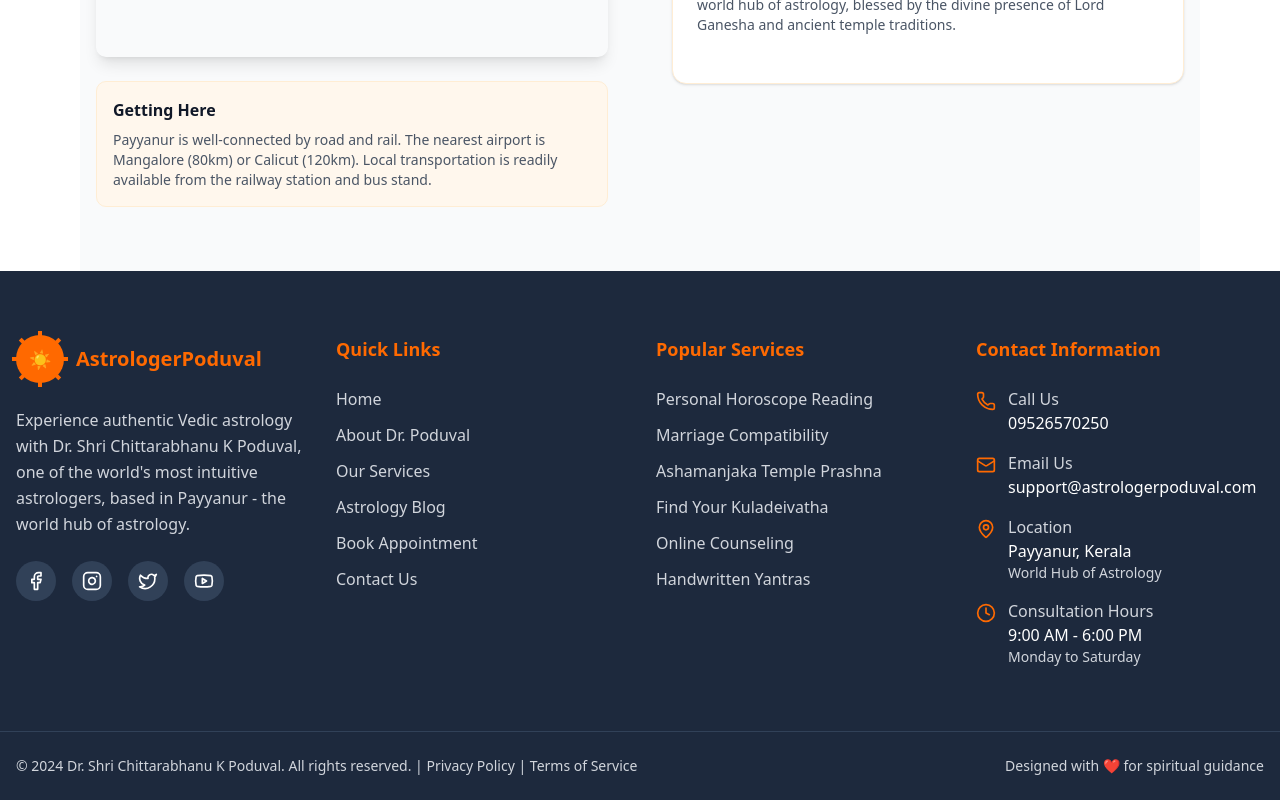
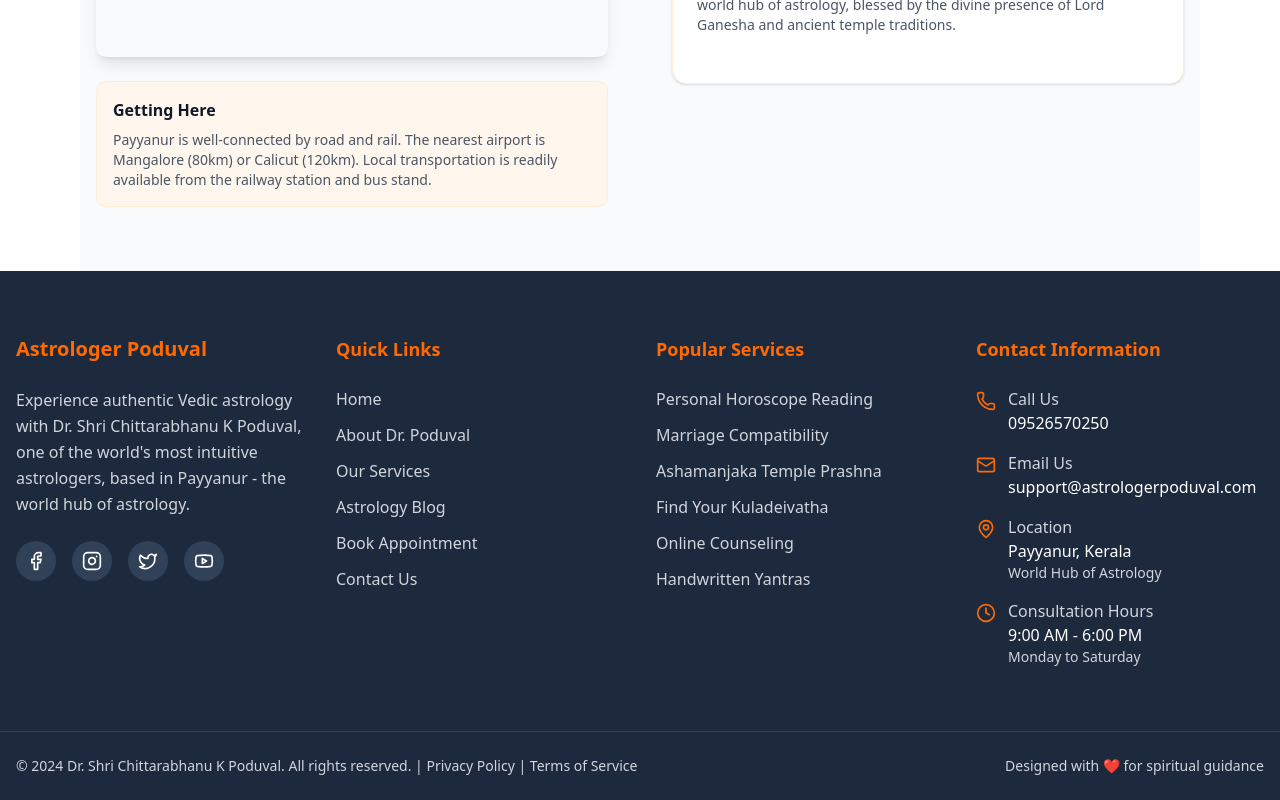
Before and after one commit to jbscript/astrologer, a React (Vite) app: page / in a window 1280 px wide. Shown: the part 4928-5728 px from the top of the page. Built offline with nearby package versions, Linux system fonts and the light colour scheme; grey boxes are pictures that could not be loaded.

Commit message:
fix: Remove sun logo from Footer component and correct company name formatting

```diff
--- a/src/components/footer.tsx
+++ b/src/components/footer.tsx
@@ -18,29 +18,8 @@ export default function Footer() {
           {/* Company Info */}
           <div className="lg:col-span-1">
             <div className="flex items-center mb-6">
-              <div className="relative">
-                {/* Sun Logo */}
-                <div className="w-12 h-12 bg-orange-500 rounded-full flex items-center justify-center relative">
-                  <span className="text-white font-bold text-lg">{"☀"}</span>
-                  {/* Sun rays */}
-                  <div className="absolute inset-0">
-                    {[...Array(8)].map((_, i) => (
-                      <div
-                        key={i}
-                        className="absolute w-1 h-3 bg-orange-500"
-                        style={{
-                          top: "-4px",
-                          left: "50%",
-                          transformOrigin: "50% 28px",
-                          transform: `translateX(-50%) rotate(${i * 45}deg)`,
-                        }}
-                      />
-                    ))}
-                  </div>
-                </div>
-              </div>
-              <span className="ml-3 text-xl font-bold text-orange-500">
-                AstrologerPoduval
+              <span className="text-xl font-bold text-orange-500">
+                Astrologer Poduval
               </span>
             </div>
             <p className="text-gray-300 mb-6 leading-relaxed">
```
